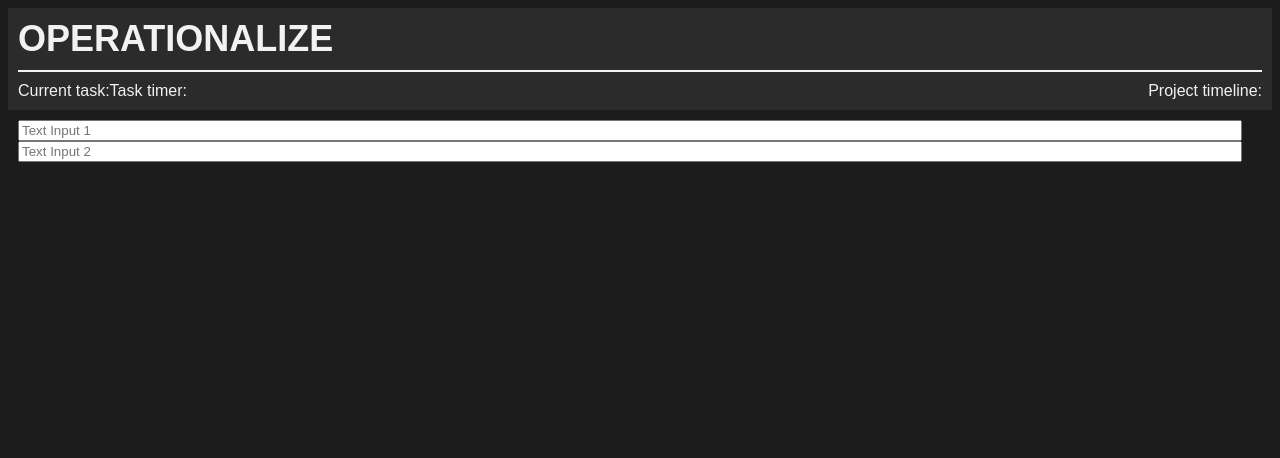
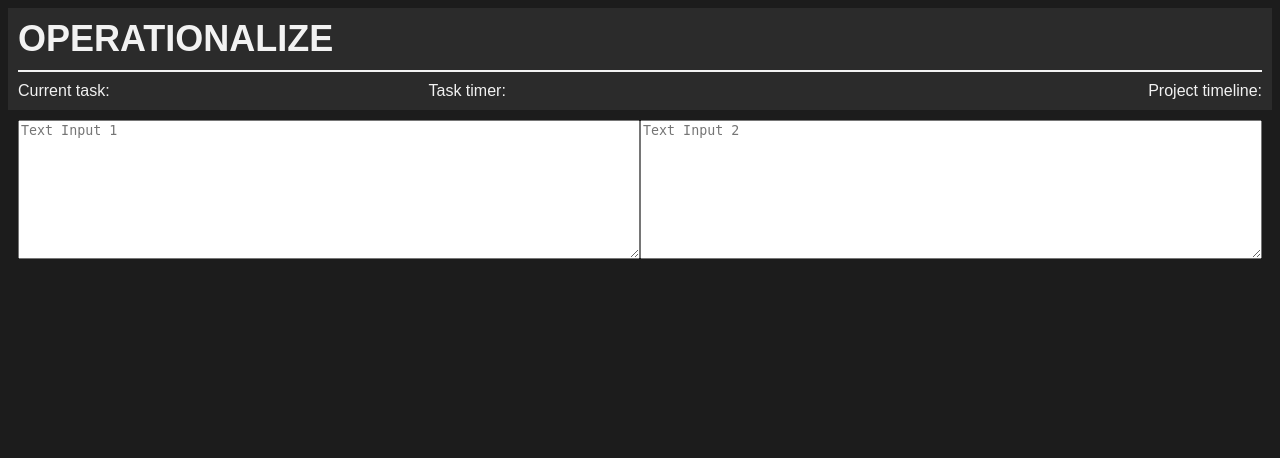
Before and after one commit to calvinloveland/operationalize, a Flask app: template src/operationalize/tasks/templates/split_text_workspace.html in a window 1280 px wide. Shown: the top 458 px of the page. Run offline with Flask 3, Linux system fonts and the light colour scheme; the template is opened without the code that fills it, so the values that code supplies are empty; parts of the project's set-up code (start-up, migrations or seed data) failed here and were passed over.

Commit message:
update task class code and text workspace

```diff
--- a/src/operationalize/tasks/templates/base_template.html
+++ b/src/operationalize/tasks/templates/base_template.html
@@ -54,7 +54,7 @@
             <h1>OPERATIONALIZE</h1>
             <hr>
             <div style="display: flex; justify-content: space-between;">
-                <span>Current task:</span>
+                <span style="width:33%;">Current task:</span>
                 <span style="text-align: center;">Task timer:</span>
                 <span style="margin-left: auto;">Project timeline:</span>
             </div>
--- a/src/operationalize/tasks/templates/split_text_workspace.html
+++ b/src/operationalize/tasks/templates/split_text_workspace.html
@@ -1,4 +1,3 @@
-
 {% extends "base_template.html" %}
 {% block head %}
   {{ super() }}
@@ -9,18 +8,27 @@
       justify-content: space-between;
       align-items: center;
     }
-    .text-input-container input {
-      flex: 1;
-      margin-right: 20px;
+    .text-input-container textarea {
+      height: 10em;
+    }
+    .text-input-container textarea:focus {
+      outline: none;
+    }
+    .text-input-column {
+      display: flex;
+      flex-direction: column;
+      width: 50%;
     }
   </style>
 {% endblock %}
 {% block content %}
     <!--Need two columns of text input-->
     <div class="text-input-container">
-        <input type="text" name="workspace_output_1" placeholder="Text Input 1">
-    </div>
-    <div class="text-input-container">
-        <input type="text" name="workspace_output_2" placeholder="Text Input 2">
+        <div class="text-input-column">
+            <textarea name="workspace_output_1" placeholder="Text Input 1"></textarea>
+        </div>
+        <div class="text-input-column">
+            <textarea name="workspace_output_2" placeholder="Text Input 2"></textarea>
+        </div>
     </div>
 {% endblock %}
```
Also changed, not shown: src/operationalize/tasks/task.py (+18 -11 lines).
